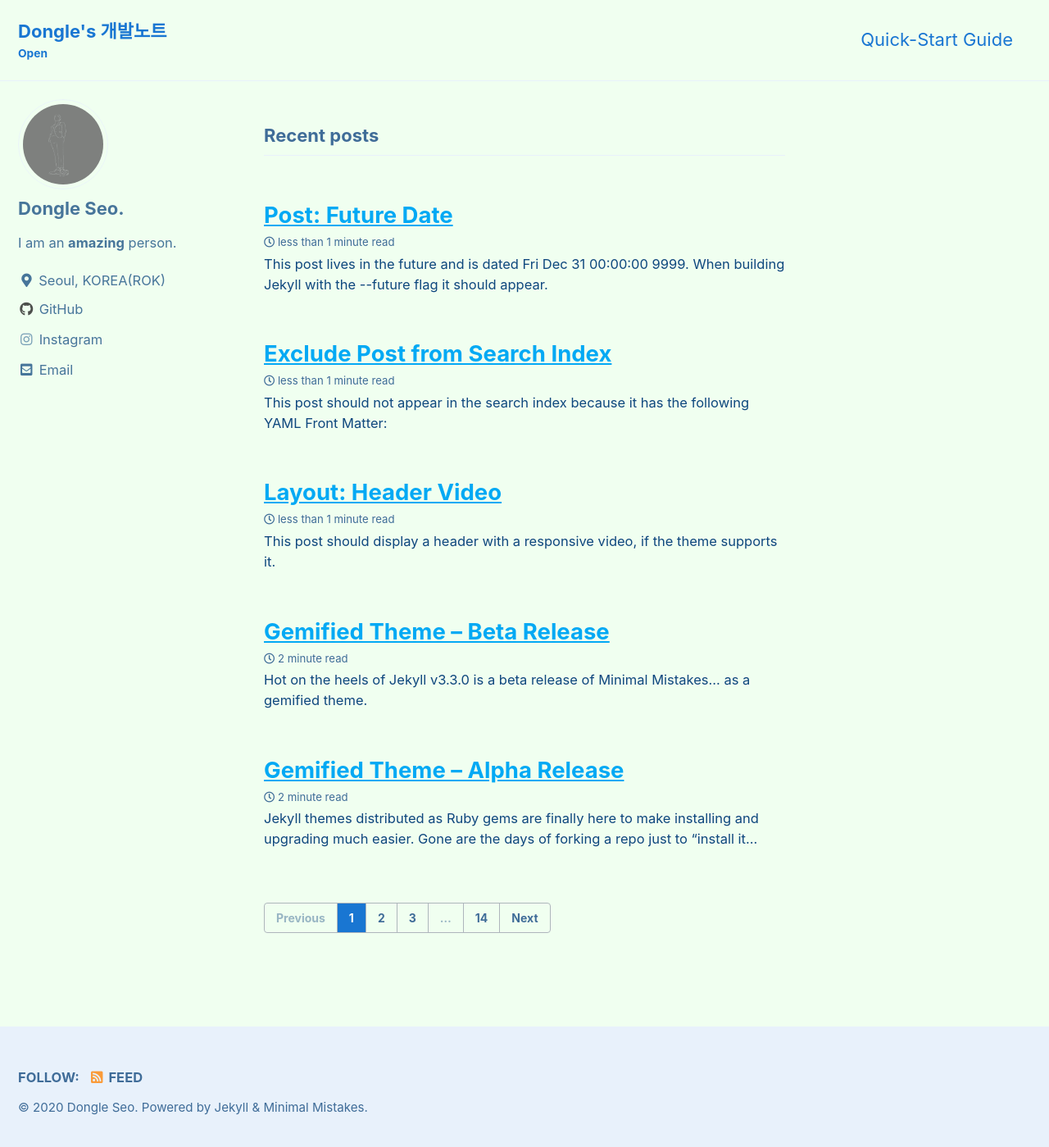
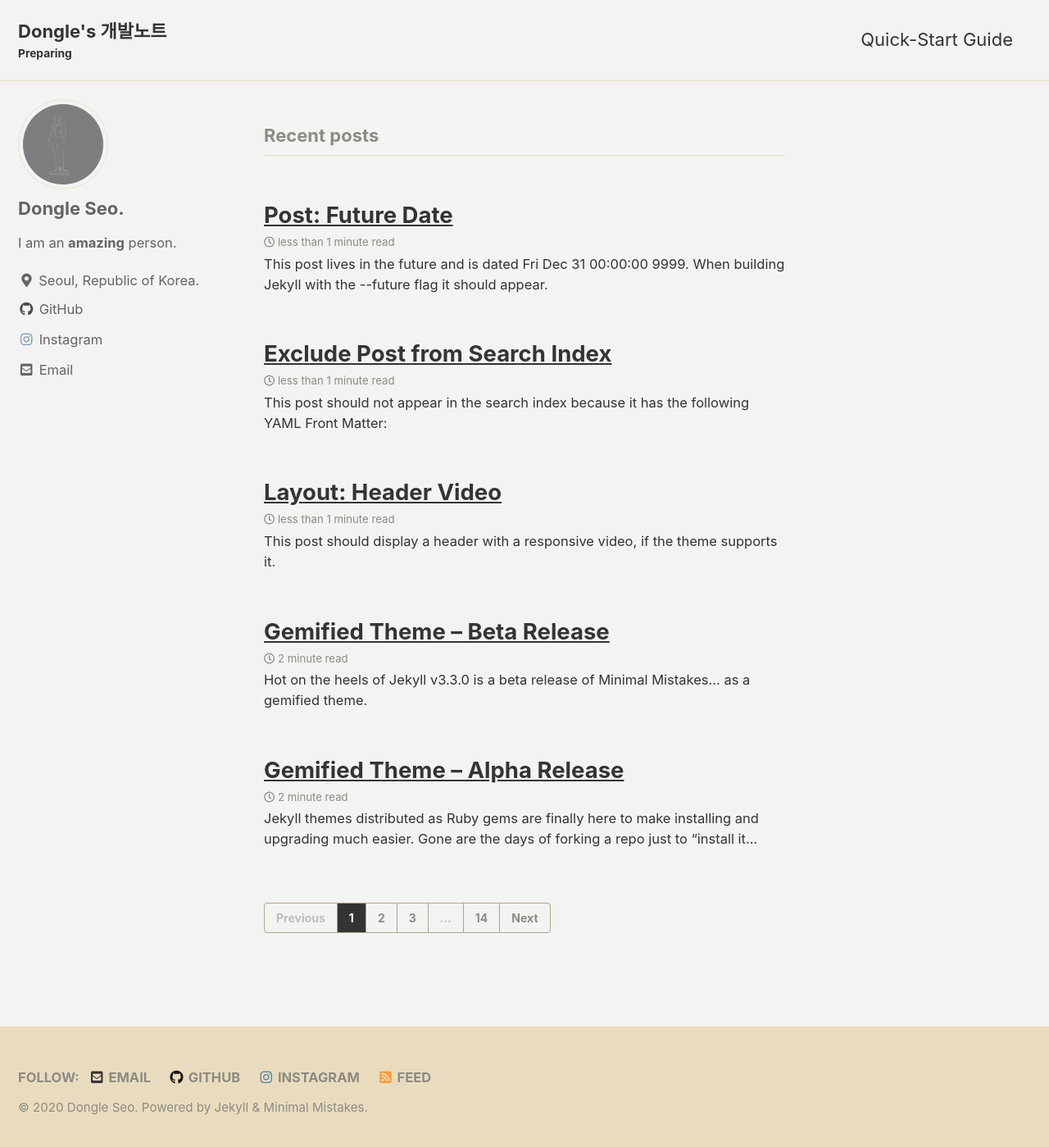
Before and after one commit to dongle94/dongle94.github.com, a Jekyll site: the page built from index.html, in a window 1280 px wide and 1400 px high. Shown: the whole window at 82% size. Built offline with Jekyll 4.4.1, drawn with Linux system fonts in a browser that asks for light colours; cached includes are drawn as plain includes; the list of posts is cut into pages by our own code; part of the change alters nothing that is shown.

Commit message:
config modify

```diff
--- a/_config.yml
+++ b/_config.yml
@@ -12,13 +12,13 @@
 
 # theme                  : "minimal-mistakes-jekyll"
 # remote_theme           : "mmistakes/minimal-mistakes"
-minimal_mistakes_skin    : "aqua"  # 테마 색 설정 "air", "aqua", "contrast", "dark", "dirt", "neon", "mint", "plum", "sunrise"
+minimal_mistakes_skin    : "dirt"  # 테마 색 설정 "air", "aqua", "contrast", "dark", "dirt", "neon", "mint", "plum", "sunrise"
 
 # Site Settings
 locale                   : "en-US"  # 'en-US', 'ko-KR'
 title                    : "Dongle's 개발노트"  # Meta 태그에 들어가는 영역, masthead_title 등이 없으면 기본값으로 출력
 title_separator          : "-"  # 타이틀 사이의 구분자
-subtitle                 : "Open"  # site tagline that appears below site title in masthead 타이틀 아래에 출력
+subtitle                 : "Preparing"  # site tagline that appears below site title in masthead 타이틀 아래에 출력
 name                     : "Dongle Seo"  # 페이지 최 하단에 찍히는 카피라이트 내용
 description              : "An amazing website."
 url                      : "https://dongle94.github.io/"  # the base hostname & protocol for your site e.g. "https://mmistakes.github.io"
@@ -101,12 +101,12 @@ author:
   name             : "Dongle Seo."
   avatar           : "/assets/images/self.png"  # path of avatar image, e.g. "/assets/images/bio-photo.jpg"
   bio              : "I am an **amazing** person."
-  location         : "Seoul, KOREA(ROK)"
+  location         : "Seoul, Republic of Korea."
   email            : "sdy1029@gmail.com"
   links:
     - label: "Email"
       icon: "fas fa-fw fa-envelope-square"
-      # url: "mailto:your.name@email.com"
+      # url: "mailto:sdy1029@gmail.com"
     - label: "Website"
       icon: "fas fa-fw fa-link"
       # url: "https://your-website.com"
@@ -126,6 +126,9 @@ author:
 # Site Footer
 footer:
   links:
+    - label: "Email"
+      icon: "fas fa-fw fa-envelope-square"
+      url: "mailto:sdy1029@gmail.com"
     - label: "Twitter"
       icon: "fab fa-fw fa-twitter-square"
       # url:
@@ -134,7 +137,7 @@ footer:
       # url:
     - label: "GitHub"
       icon: "fab fa-fw fa-github"
-      # url:
+      url: "https://github.com/dongle94"
     - label: "GitLab"
       icon: "fab fa-fw fa-gitlab"
       # url:
@@ -143,7 +146,7 @@ footer:
       # url:
     - label: "Instagram"
       icon: "fab fa-fw fa-instagram"
-      # url:
+      url: "https://instagram.com/dong_yooooon"
 
 
 # Reading Files
@@ -275,12 +278,20 @@ compress_html:
 defaults:
   # _posts
   - scope:
-      path: ""
+      path: "_post"
       type: posts
     values:
       layout: single
       author_profile: true
       read_time: true
-      comments: # true
+      comments: true
       share: true
       related: true
+
+  # _pages
+  - scope:
+      path: "_pages"
+      type: pages
+    values:
+      layout: single
+      author_profile: true
```
